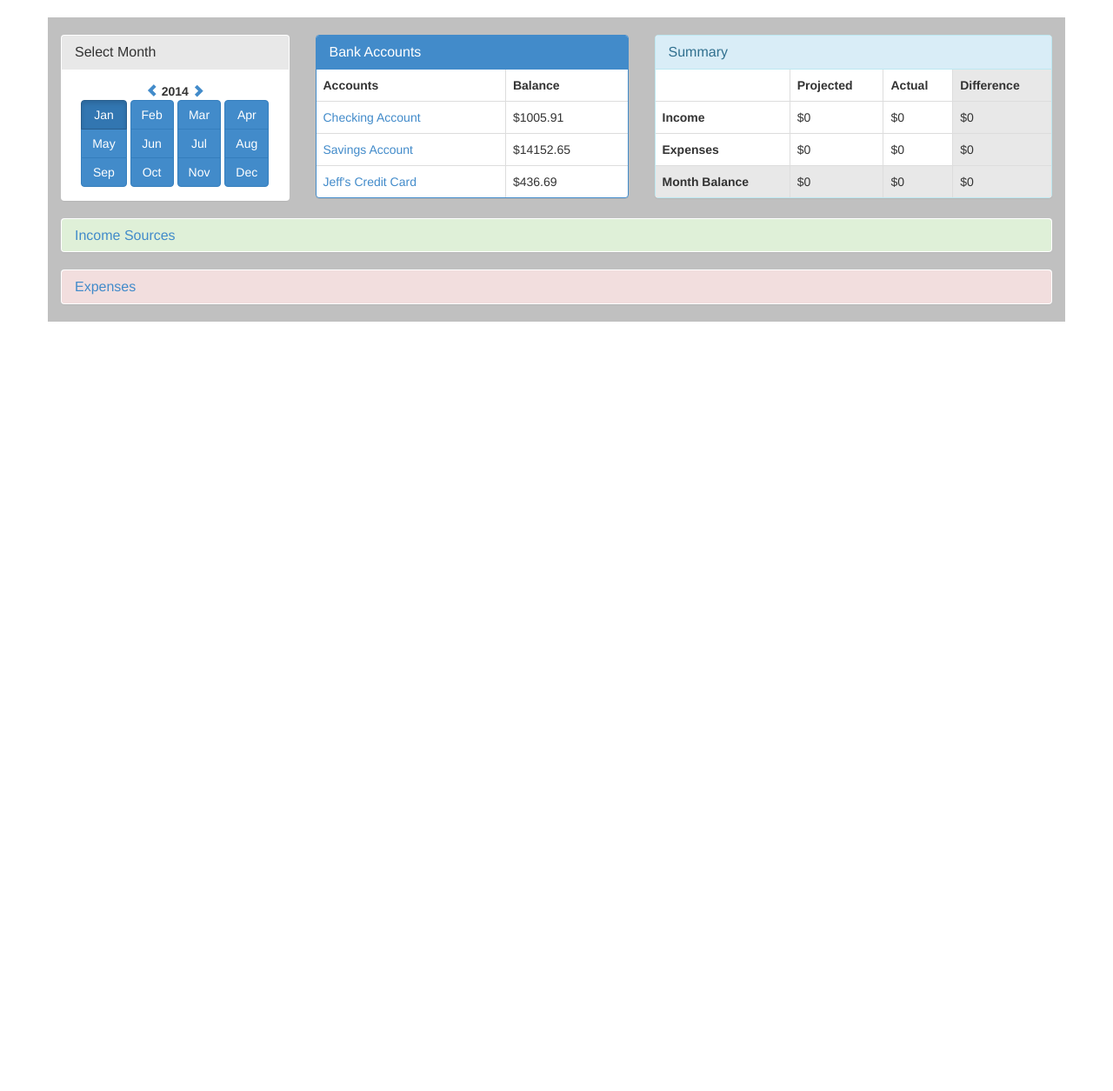
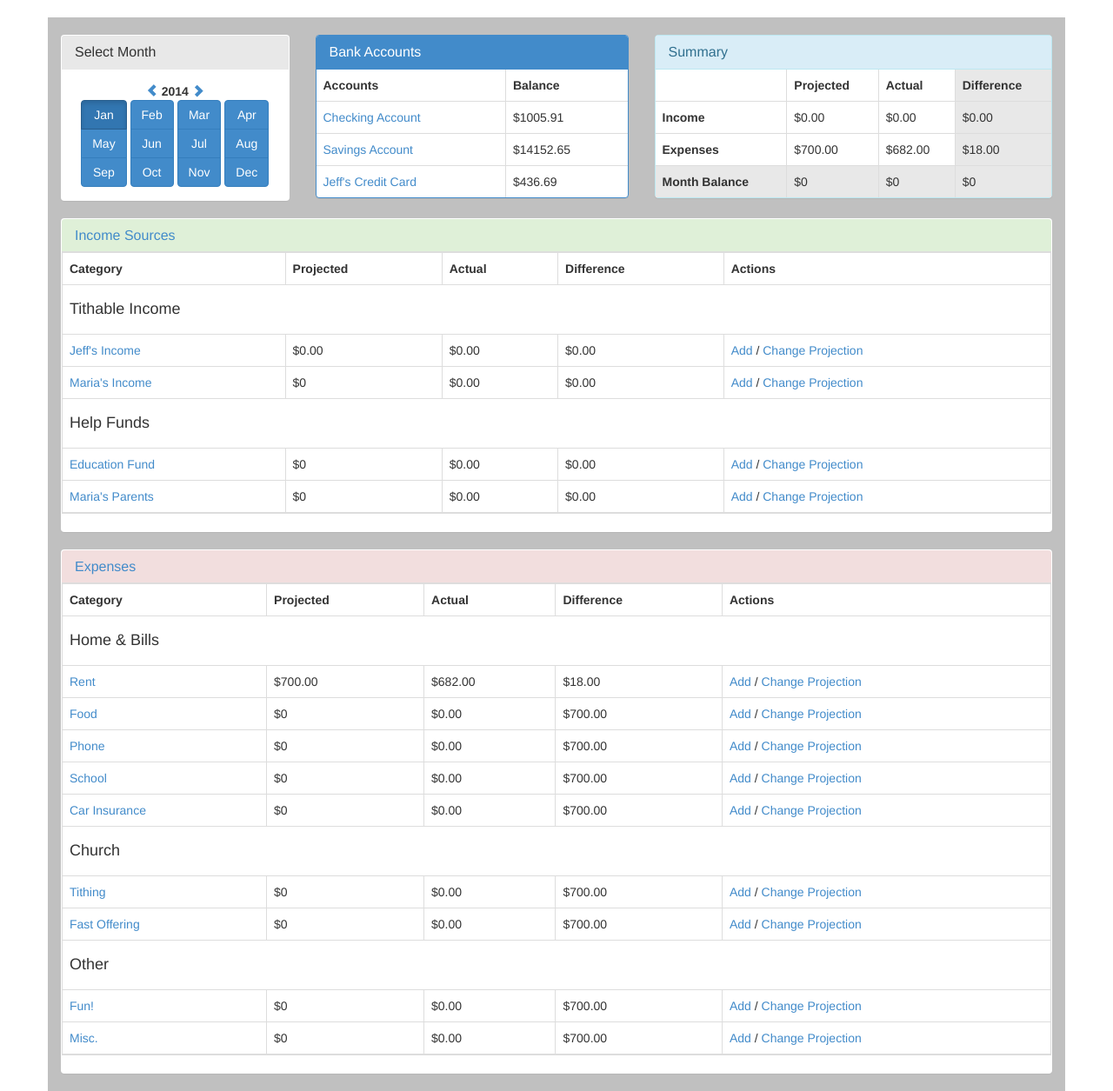
Before and after one commit to jeffrpowell/budgettracker, a Django app: page /budget/ in a window 1280 px wide. Shown: the part 52-1307 px from the top of the page at 87% size. Before the commit the page ends 422 px from the top, so only its background shows below. Run offline with Django 3.2, Linux system fonts and the light colour scheme; data comes from the database, SQL or seed files in the repository; both versions use the stored data as it was after the commit; parts of the project's set-up code (start-up, migrations or seed data) failed here and were passed over.

Commit message:
improve month change loop, and summary panel partway done

```diff
--- a/budget/static/budget/js/index.js
+++ b/budget/static/budget/js/index.js
@@ -89,6 +89,6 @@ $(function(){
 	var sendDateChangeAjax = function(month, yearChange){
 		var year = $('#year-select').text().replace(/"/, '').trim();
 		year = parseInt(year) + yearChange;
-		window.location = '/budget/'+month+'/'+year+'/';
+		window.location = '/budget/date/'+month+'/'+year+'/';
 	}
 });
--- a/budget/templates/budget/index.html
+++ b/budget/templates/budget/index.html
@@ -35,8 +35,18 @@
 				</div>
 				<table class="table table-bordered panel-body">
 					<tr><th></th><th>Projected</th><th>Actual</th><th class="default-bg">Difference</th></tr>
-					<tr><th>Income</th><td>$0</td><td>$0</td><td class="default-bg">$0</td></tr>
-					<tr><th>Expenses</th><td>$0</td><td>$0</td><td class="default-bg">$0</td></tr>
+					<tr>
+						<th>Income</th>
+						<td>${{ income_categories.proj_total }}</td>
+						<td>${{ income_categories.act_total }}</td>
+						<td class="default-bg">${{ income_categories.difference }}</td>
+					</tr>
+					<tr>
+						<th>Expenses</th>
+						<td>${{ expense_categories.proj_total }}</td>
+						<td>${{ expense_categories.act_total }}</td>
+						<td class="default-bg">${{ expense_categories.difference }}</td>
+					</tr>
 					<tr class="default-bg"><th>Month Balance</th><td>$0</td><td>$0</td><td>$0</td></tr>
 				</table>
 			</div>
@@ -51,10 +61,10 @@
 							<h3 class="panel-title">Income Sources</h3>
 						</div>
 					</a>
-					<div  id="collapseOne" class="panel-collapse collapse">
+					<div  id="collapseOne" class="panel-collapse collapse in">
 						<table class="table table-bordered panel-body">
 						<tr><th>Category</th><th>Projected</th><th>Actual</th><th>Difference</th><th>Actions</th></tr>
-						{% for category in income_categories %}
+						{% for category in income_categories.categories %}
 							<tr><td colspan="5"><h4>{{ category.cat.name }}</h4></td></tr>
 							{% for acct in category.accounts %}
 								<tr>
@@ -81,10 +91,10 @@
 							<h3 class="panel-title">Expenses</h3>
 						</div>
 					</a>
-					<div  id="collapseTwo" class="panel-collapse collapse">
+					<div  id="collapseTwo" class="panel-collapse collapse in">
 						<table class="table table-bordered panel-body">
 						<tr><th>Category</th><th>Projected</th><th>Actual</th><th>Difference</th><th>Actions</th></tr>
-						{% for category in expense_categories %}
+						{% for category in expense_categories.categories %}
 							<tr><td colspan="5"><h4>{{ category.cat.name }}</h4></td></tr>
 							{% for acct in category.accounts %}
 								<tr>
--- a/budget/urls.py
+++ b/budget/urls.py
@@ -4,7 +4,7 @@ from budget import views
 
 urlpatterns = patterns('',
     url(r'^$', views.index, name='index'),
-    url(r'^(?P<month>\w+)/(?P<year>\d+)/$', views.index_date, name='index_date'),
+    url(r'^date/(?P<month>\w+)/(?P<year>\d+)/$', views.index, name='index'),
     url(r'^transaction/(?P<tid>\d+)/$', views.transaction, name='transaction'),
     url(r'^account/(?P<aid>\d+)/$', views.account, name='account'),
     url(r'^addtransaction/$', views.addtransaction, name='addtransaction'),
--- a/budget/views.py
+++ b/budget/views.py
@@ -9,7 +9,10 @@ from budget.models import Transaction, Account, AccountCategory, TransactionForm
 import datetime
 
 def map_categories(categories):
-    data = []
+    data = {}
+    entries = []
+    proj_total = Decimal(0.0)
+    act_total = Decimal(0.0)
     for cat in categories:
         entry = {'cat': cat}
         accounts = Account.objects.filter(category=cat)
@@ -17,16 +20,27 @@ def map_categories(categories):
         for acct in accounts:
             projections = Transaction.objects.filter(to_account=acct).filter(prediction=True)
             if projections:
-            	proj_total = projections[0].amount
+            	proj = projections[0].amount
+            	proj_total += proj
             else:
-            	proj_total = Decimal(0.00)
-            acct_entry = {'acct': acct, 'pred': proj_total, 'diff': proj_total-acct.balance}
+            	proj = Decimal(0.00)
+            acct_entry = {'acct': acct, 'pred': proj, 'diff': proj_total-acct.balance}
             all_accounts.append(acct_entry)
+            act_total += acct.balance
         entry['accounts'] = all_accounts
-        data.append(entry)
+        entries.append(entry)
+    data['categories'] = entries
+    data['act_total'] = act_total
+    data['proj_total'] = proj_total
+    data['difference'] = proj_total - act_total
     return data
 
-def index_date(request, month, year):
+def index(request, month=None, year=None):
+    today = datetime.date.today()
+    if (not month):
+        month = today.strftime('%b')
+    if (not year):
+        year = today.year
     bank_category = AccountCategory.objects.get(name='Bank Accounts')
     context = {'bank_category': {'cat': bank_category, 'accounts': Account.objects.filter(category=bank_category)}}
     context['income_categories'] = map_categories(AccountCategory.objects.filter(income_accounts=True))
@@ -34,12 +48,6 @@ def index_date(request, month, year):
     context['month'] = month
     context['year'] = year
     return render(request, 'budget/index.html', context)
-
-def index(request):
-    today = datetime.date.today()
-    month = today.strftime('%b')
-    year = today.year
-    return index_date(request, month, year)
 
 def transaction(request, tid):
     trans = get_object_or_404(Transaction, pk=tid)
```
Also changed, not shown: db.sqlite3, 2 other files.
